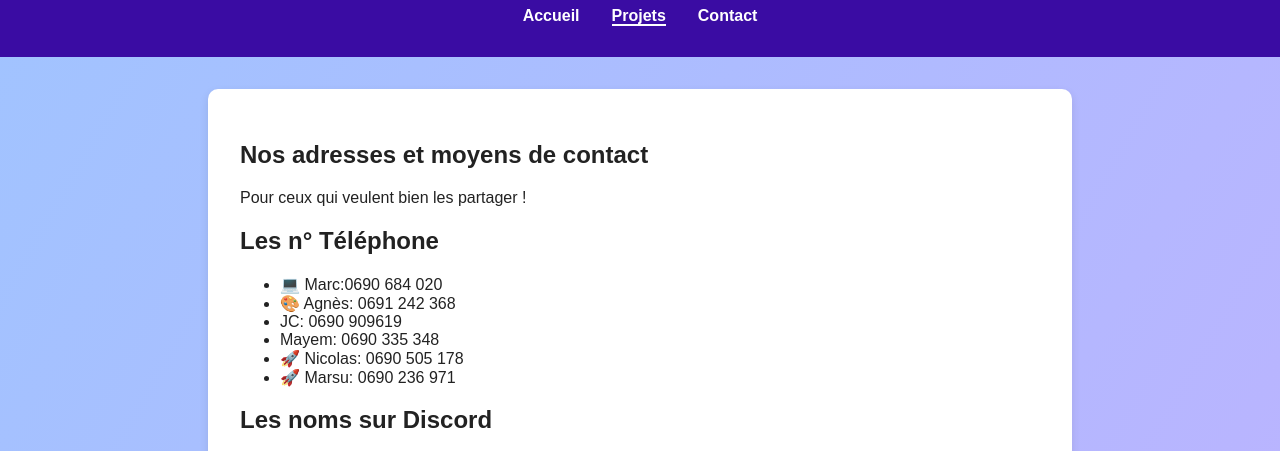
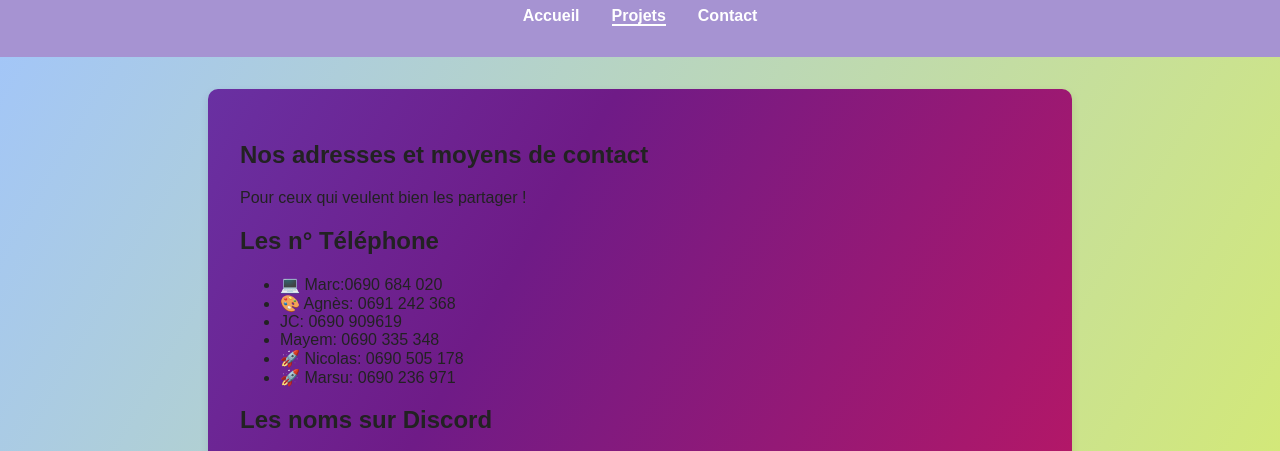
Before and after one commit to amethysteDev971/darkode_mon_site, a plain HTML site: page contact.html in a window 1280 px wide. Shown: the part 106-557 px from the top of the page. Drawn offline with Linux system fonts and the light colour scheme.

Commit message:
commit marsu

```diff
--- a/contact.html
+++ b/contact.html
@@ -4,7 +4,7 @@
   <meta charset="UTF-8" />
   <meta name="viewport" content="width=device-width, initial-scale=1.0" />
   <title>Bienvenue dans l'univers du merveilleux Marc le meilleur</title>
-  <link rel="stylesheet" href="style.css" />
+  <link rel="stylesheet" href="styleCONTACT.css" />
 </head>
 <body>
   <header>
```
